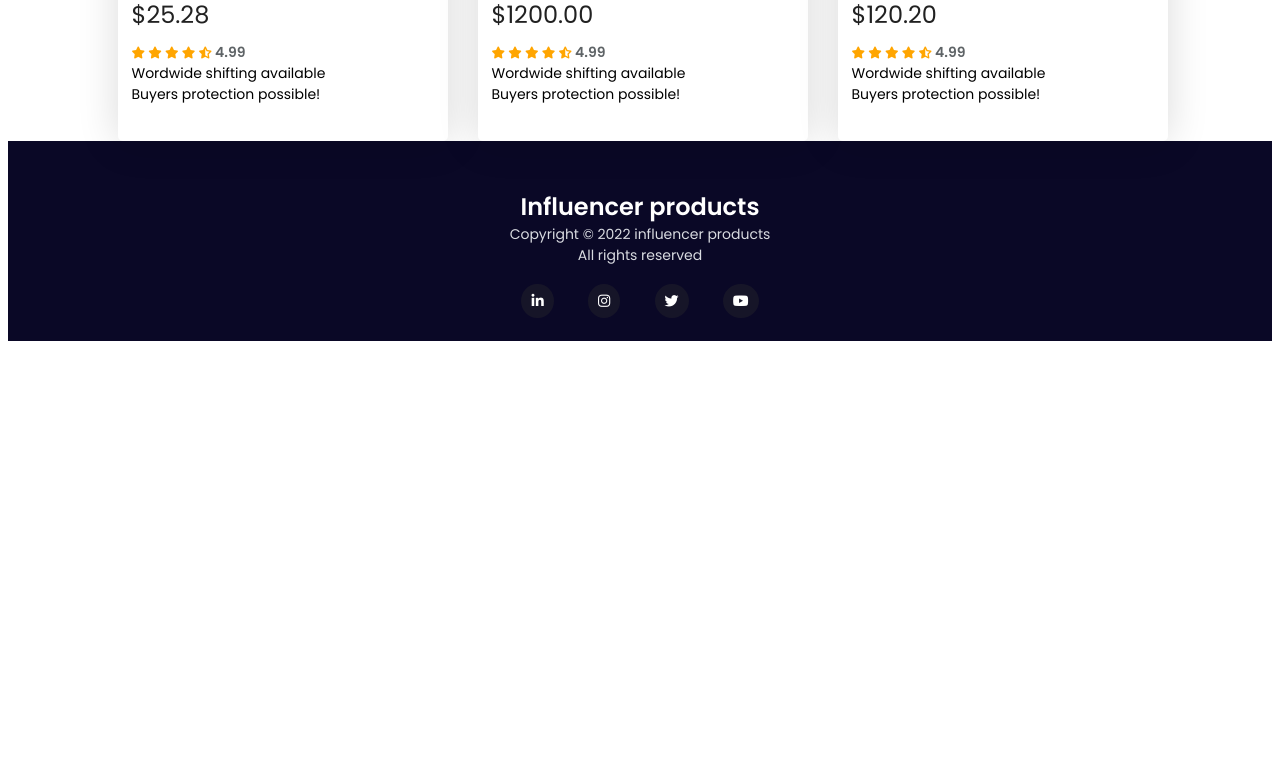
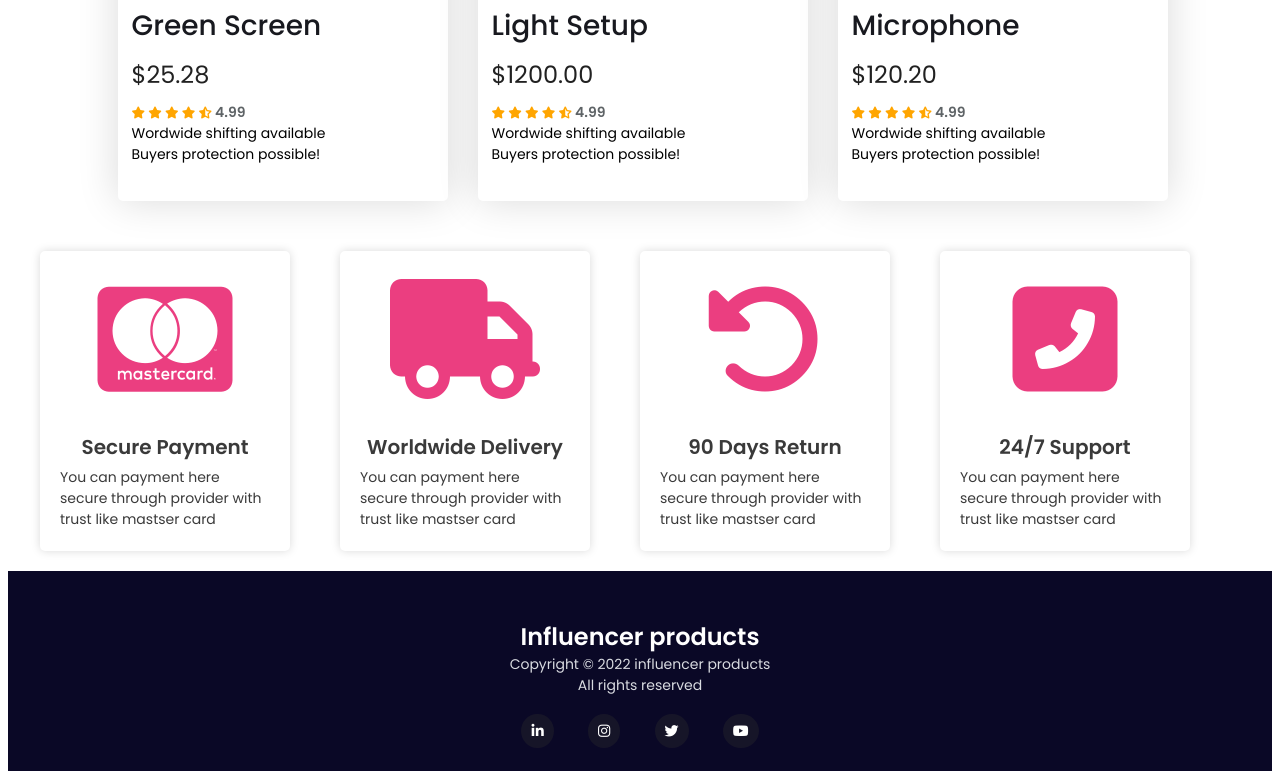
Before and after one commit to raiihan/influencer-gear, a plain HTML site: page index.html in a window 1280 px wide. Shown: the part 1928-2707 px from the top of the page. Before the commit the page ends 2277 px from the top, so only its background shows below. Drawn offline with Linux system fonts and the light colour scheme.

Commit message:
Extra Support Section Added

```diff
--- a/css/styles.css
+++ b/css/styles.css
@@ -10,6 +10,7 @@ body{
 .container{
     max-width: 1200px;
     margin: 0 auto;
+    margin-top: 50px;
 }
 
 /* header CSS style */
@@ -55,6 +56,12 @@ body{
 }
 .banner-photo{
     width: 440px;
+    background-image: url(../images/Circle\ design.svg);
+    background-repeat: no-repeat;
+}
+.banner-photo:hover img{
+    transform: scale(.9) rotate(30deg);
+    transition: transform 2s ease-in-out;
 }
 .banner-photo img{
     width: 100%;
@@ -125,7 +132,42 @@ body{
     margin-top: 0;
 }
 
-
+/* Support section CSS style */
+.supports{
+    display: grid;
+    grid-template-columns: repeat(4, 1fr);
+    margin-bottom: 20px;
+}
+.support{
+    width: 250px;
+    height: 300px;
+    background-color: #FFFFFF;
+    box-shadow: 0px 0px 10px rgba(0, 0, 0, 0.15);
+    border-radius: 5px;
+    display: flex;
+    flex-direction: column;
+    justify-content: center;
+    align-items: center;
+}
+.support-icon{
+    font-size: 120px;
+    color: #eb3e80;
+}
+.support-icon i {
+}
+.support-title{
+    font-size: 20px;
+    font-weight: 600;
+    color: #3A3A3A;
+    margin-top: 0;
+    margin-bottom: 5px;
+}
+.sort-details{
+    font-size: 14px;
+    color: #3A3A3A;
+    margin: 0;
+    padding: 0 20px 20px;
+}
 
 /* Footer CSS style  */
 
@@ -162,3 +204,18 @@ footer p, small{
     padding: 10px;
     border-radius: 50%;
 }
+
+
+
+/* Media Query */
+/* Moble */
+@media only screen and (max-width:688px) {
+    .website-title h2{
+        text-align: center;
+    }
+
+    .banner{
+        display: grid;
+        grid-template-columns: 1fr;
+    }
+}
--- a/index.html
+++ b/index.html
@@ -220,6 +220,42 @@
                 </div>
             </div>
         </section>
+        <section class="container">
+            <div class="supports">
+                <div class="support">
+                    <div class="support-icon">
+                        <i class="fab fa-cc-mastercard"></i>
+                    </div>
+                    <h3 class="support-title">Secure Payment</h3>
+                    <p class="sort-details">You can payment here secure through provider with trust like mastser card
+                    </p>
+                </div>
+                <div class="support">
+                    <div class="support-icon">
+                        <i class="fas fa-truck"></i>
+                    </div>
+                    <h3 class="support-title">Worldwide Delivery</h3>
+                    <p class="sort-details">You can payment here secure through provider with trust like mastser card
+                    </p>
+                </div>
+                <div class="support">
+                    <div class="support-icon">
+                        <i class="fas fa-undo-alt"></i>
+                    </div>
+                    <h3 class="support-title">90 Days Return</h3>
+                    <p class="sort-details">You can payment here secure through provider with trust like mastser card
+                    </p>
+                </div>
+                <div class="support">
+                    <div class="support-icon">
+                        <i class="fas fa-phone-square-alt"></i>
+                    </div>
+                    <h3 class="support-title">24/7 Support</h3>
+                    <p class="sort-details">You can payment here secure through provider with trust like mastser card
+                    </p>
+                </div>
+            </div>
+        </section>
     </main>
     <footer>
         <h3>Influencer products</h3>
```
